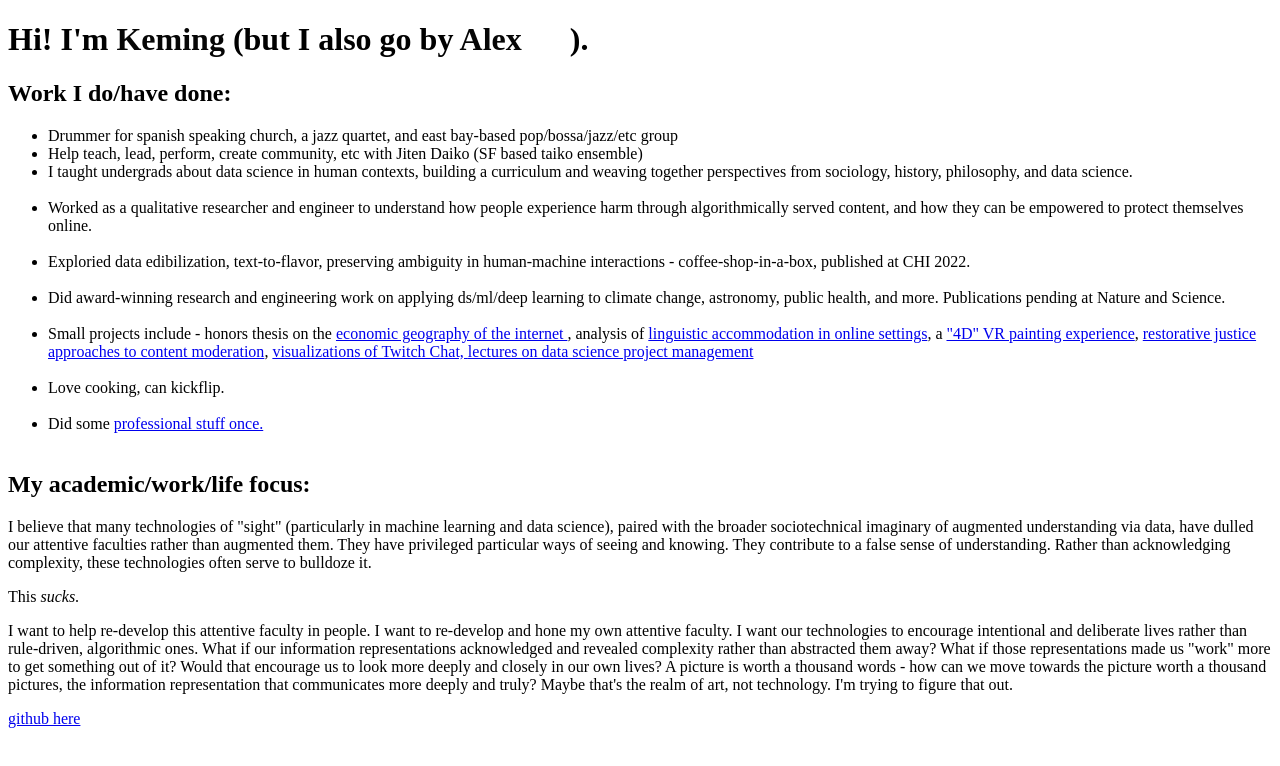
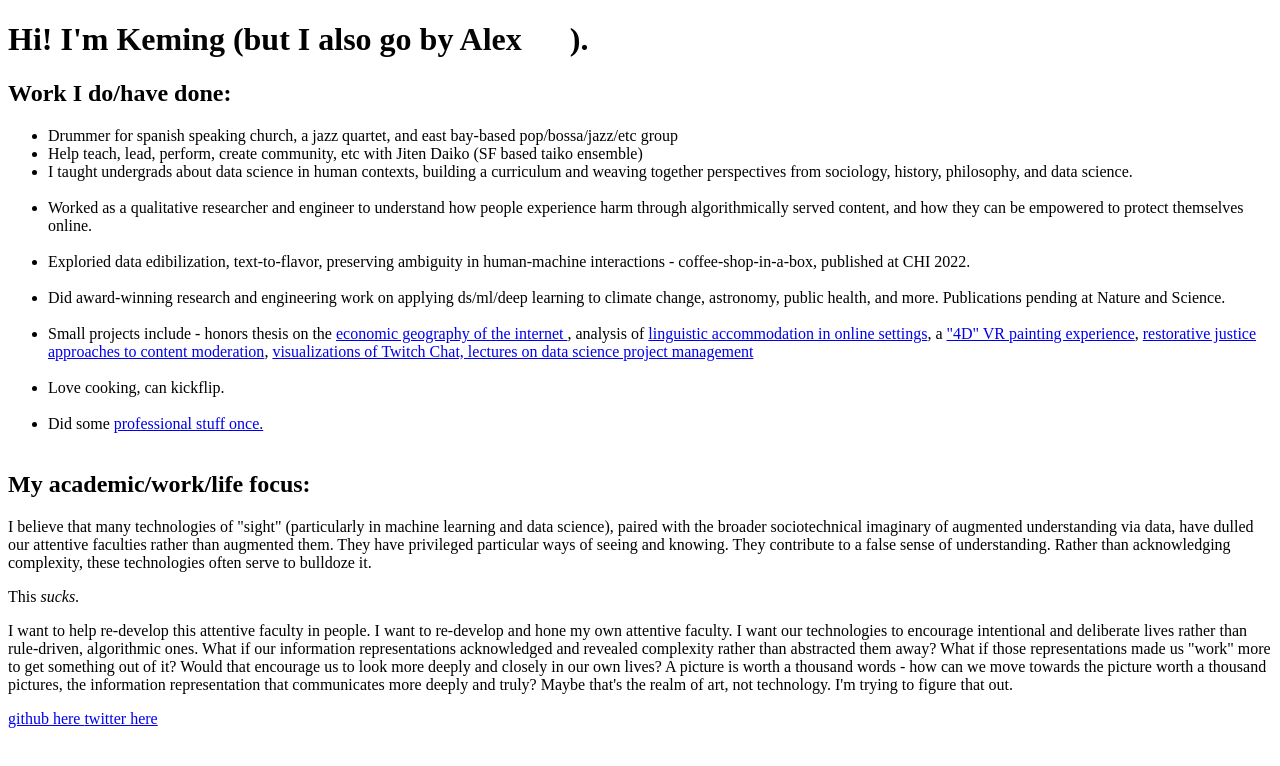
Before and after one commit to gaoag/gaoag.github.io, a plain HTML site: page index.html in a window 1280 px wide. Drawn offline with Linux system fonts and the light colour scheme.

Commit message:
Update index.html

```diff
--- a/index.html
+++ b/index.html
@@ -29,6 +29,7 @@
 	    <p>I want to help re-develop this attentive faculty in people. I want to re-develop and hone my own attentive faculty. I want our technologies to encourage intentional and deliberate lives rather than rule-driven, algorithmic ones. What if our information representations acknowledged and revealed complexity rather than abstracted them away? What if those representations made us "work" more to get something out of it? Would that encourage us to look more deeply and closely in our own lives? A picture is worth a thousand words - how can we move towards the picture worth a thousand pictures, the information representation that communicates more deeply and truly? Maybe that's the realm of art, not technology. I'm trying to figure that out. </p>
 
     <a href="https://github.com/gaoag"> github here </a>
+	<a href="https://twitter.com/gao_ag"> twitter here </a>
 
     </body>
     <script src="script.js">
```
